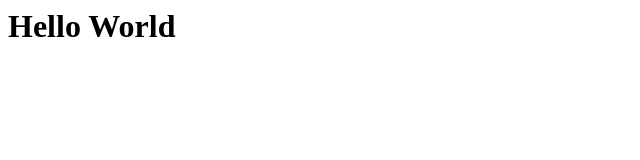
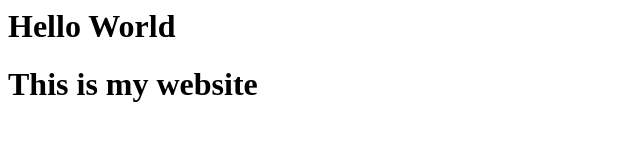
Before and after one commit to Sejal-16/azure-practise, a plain HTML site: page index.html in a window 1280 px wide. Shown: the whole page, without its empty margins (0-640 px from the left). Drawn offline with Linux system fonts and the light colour scheme.

Commit message:
Update index.html

```diff
--- a/index.html
+++ b/index.html
@@ -1 +1,2 @@
 <h1>Hello World</h1>
+<h1>This is my website</h1>
```
